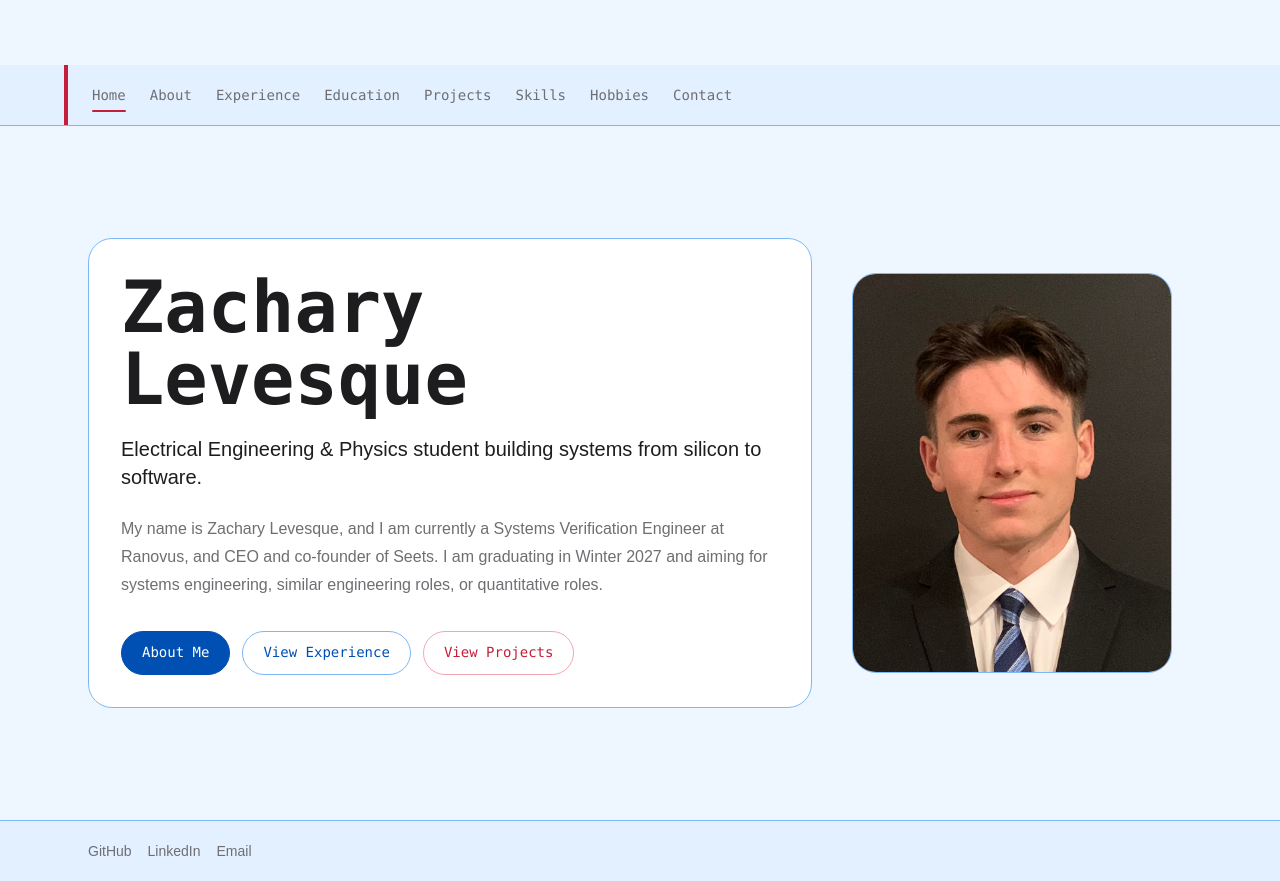
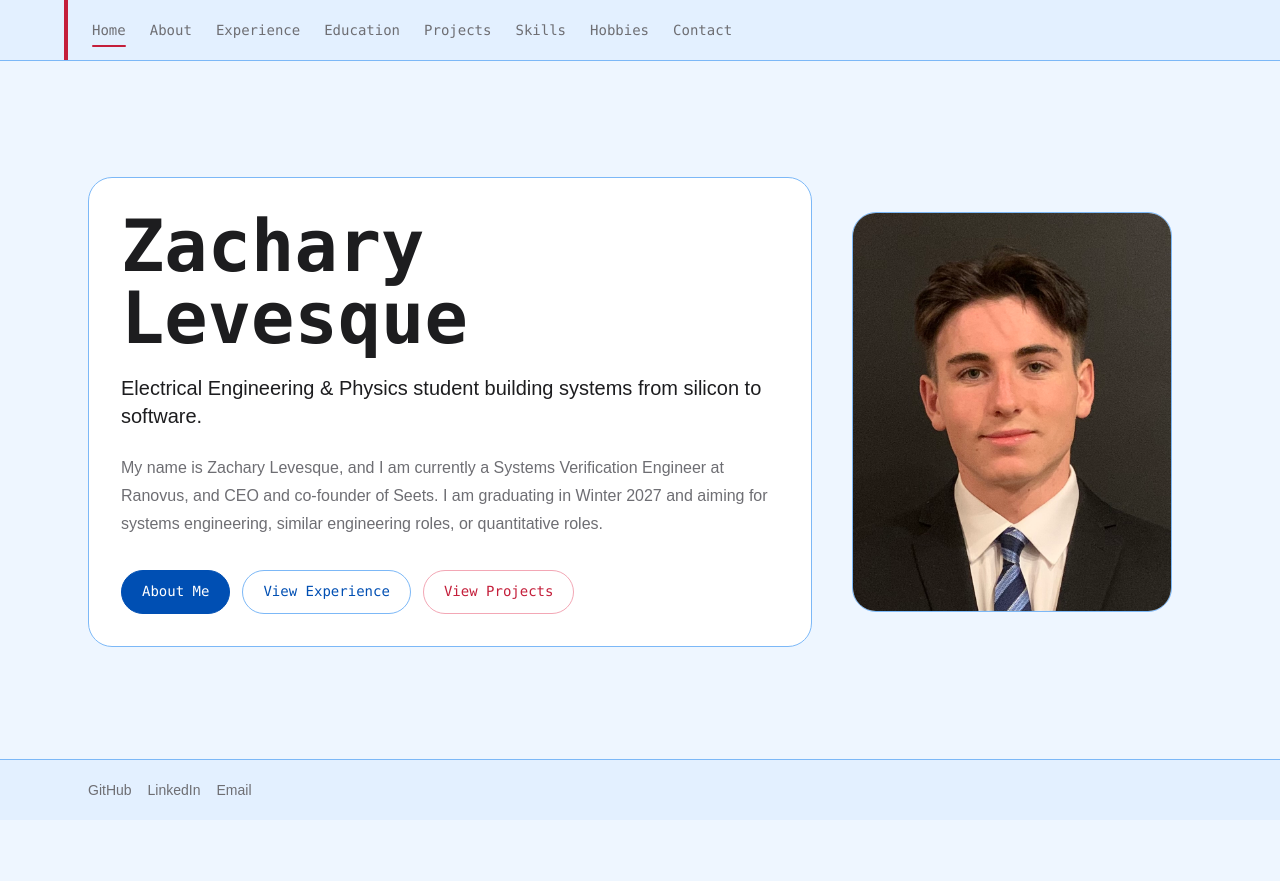
Before and after one commit to Zachary-Levesque/Portfolio, a Next.js app: page / in a window 1280 px wide. After the commit the page ends 820 px from the top, so only its background shows below. Built offline with nearby package versions, Linux system fonts and the light colour scheme.

Commit message:
Update nav.tsx

```diff
--- a/components/nav.tsx
+++ b/components/nav.tsx
@@ -20,7 +20,7 @@ export function Nav() {
   const [isMenuOpen, setIsMenuOpen] = useState(false);
 
   return (
-    <header className="site-header sticky top-0 z-30 border-b border-accent-border bg-surface-blue">
+    <header className="site-header fixed inset-x-0 top-0 z-50 border-b border-accent-border bg-surface-blue">
       <nav
         className="mx-auto w-full max-w-6xl border-l-4 border-red px-4 py-4 font-mono text-sm sm:px-6 md:flex md:flex-wrap md:items-center md:gap-6 md:py-5"
         aria-label="Main navigation"
```
